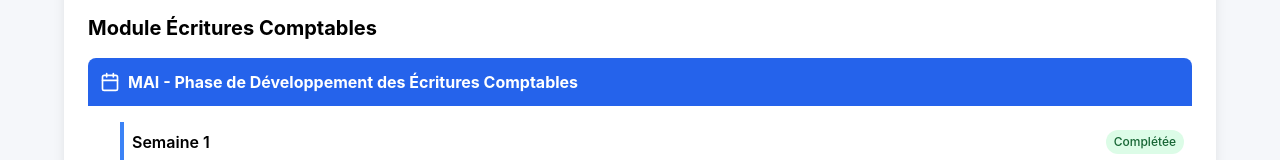
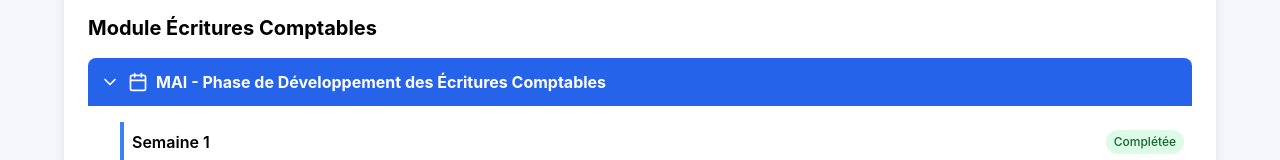
Before and after one commit to Alexsiaud/roadmap, a React (Create React App) app: page / in a window 1280 px wide. Shown: the part 145-305 px from the top of the page. Built offline with nearby package versions, Linux system fonts and the light colour scheme; the HTML template or start-up script is replaced by a standard one.

Commit message:
Ajout de la fonctionnalité de développement/réduction des sections avec réduction automatique des sections complétées

```diff
--- a/src/components/PublicRoadmap.jsx
+++ b/src/components/PublicRoadmap.jsx
@@ -1,5 +1,5 @@
-import React, { useState } from 'react';
-import { Calendar, CheckCircle, Code, Database, FileText, Settings, Users, BarChart, ThumbsUp } from 'lucide-react';
+import React, { useState, useEffect } from 'react';
+import { Calendar, CheckCircle, Code, Database, FileText, Settings, Users, BarChart, ThumbsUp, ChevronDown, ChevronRight } from 'lucide-react';
 import { useRoadmap } from './RoadmapContext';
 
 const PublicRoadmap = () => {
@@ -8,6 +8,8 @@ const PublicRoadmap = () => {
     roadmapData.sections.find(s => s.active)?.id || roadmapData.sections[0]?.id
   );
   const [voteMessage, setVoteMessage] = useState({ show: false, success: false, text: '' });
+  // État pour suivre les phases réduites (collapsées)
+  const [collapsedPhases, setCollapsedPhases] = useState({});
 
   // Les styles sont maintenant définis dans index.css comme classes réutilisables
   const containerStyle = "container-main";
@@ -99,6 +101,53 @@ const PublicRoadmap = () => {
     return IconComponent ? <IconComponent size={16} className={completed ? "text-gray-400" : ""} /> : null;
   };
 
+  // Fonction pour vérifier si toutes les tâches d'une phase sont complétées
+  const areAllTasksCompleted = (section, phase) => {
+    let allCompleted = true;
+    let totalTasks = 0;
+
+    Object.keys(section.phases[phase]).forEach(key => {
+      if (key !== 'title' && key !== 'order' && section.phases[phase][key].tasks) {
+        section.phases[phase][key].tasks.forEach(task => {
+          totalTasks++;
+          if (!task.completed) allCompleted = false;
+        });
+      }
+    });
+
+    // Retourne false si aucune tâche dans cette phase
+    return totalTasks > 0 ? allCompleted : false;
+  };
+
+  // Gérer le clic sur une phase pour la développer/réduire
+  const togglePhase = (sectionId, phase) => {
+    const key = `${sectionId}-${phase}`;
+    setCollapsedPhases(prev => ({
+      ...prev,
+      [key]: !prev[key]
+    }));
+  };
+
+  // Effet pour réduire automatiquement les phases dont toutes les tâches sont complétées
+  useEffect(() => {
+    const newCollapsedPhases = {...collapsedPhases};
+    let changes = false;
+
+    roadmapData.sections.forEach(section => {
+      Object.keys(section.phases).forEach(phase => {
+        const key = `${section.id}-${phase}`;
+        if (areAllTasksCompleted(section, phase) && !newCollapsedPhases[key]) {
+          newCollapsedPhases[key] = true;
+          changes = true;
+        }
+      });
+    });
+
+    if (changes) {
+      setCollapsedPhases(newCollapsedPhases);
+    }
+  }, [roadmapData, collapsedPhases]);
+
   // Calcul des statistiques pour la vue d'ensemble
   const calculateStats = () => {
     let totalTasks = 0;
@@ -163,15 +212,27 @@ const PublicRoadmap = () => {
             .sort((a, b) => sectionData.phases[a].order - sectionData.phases[b].order)
             .map(phase => (
             <div key={phase} className="mb-8">
-              <div className={`${monthStyle} ${sectionColors[sectionData.color].tab} flex justify-between`}>
+              <div
+                className={`${monthStyle} ${sectionColors[sectionData.color].tab} flex justify-between cursor-pointer`}
+                onClick={() => togglePhase(sectionData.id, phase)}
+              >
                 <span className="flex items-center">
+                  {collapsedPhases[`${sectionData.id}-${phase}`] ?
+                    <ChevronRight className="mr-2" size={20} /> :
+                    <ChevronDown className="mr-2" size={20} />
+                  }
                   <Calendar className="mr-2" size={20} />
                   {sectionData.phases[phase].title}
                 </span>
+                {areAllTasksCompleted(sectionData, phase) && (
+                  <span className="text-xs bg-green-100 text-green-800 font-medium py-1 px-2 rounded-full">
+                    Complété
+                  </span>
+                )}
               </div>
 
               {/* Affichage des semaines et tâches */}
-              {Object.keys(sectionData.phases[phase])
+              {!collapsedPhases[`${sectionData.id}-${phase}`] && Object.keys(sectionData.phases[phase])
                 .filter(key => key !== 'title' && key !== 'order')
                 .sort((a, b) => sectionData.phases[phase][a].order - sectionData.phases[phase][b].order)
                 .map(week => (
```
